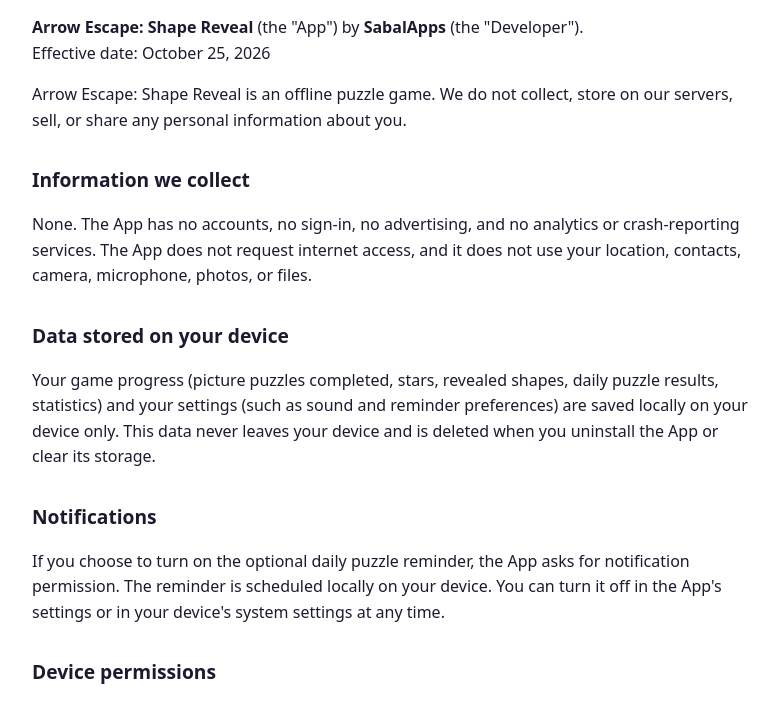
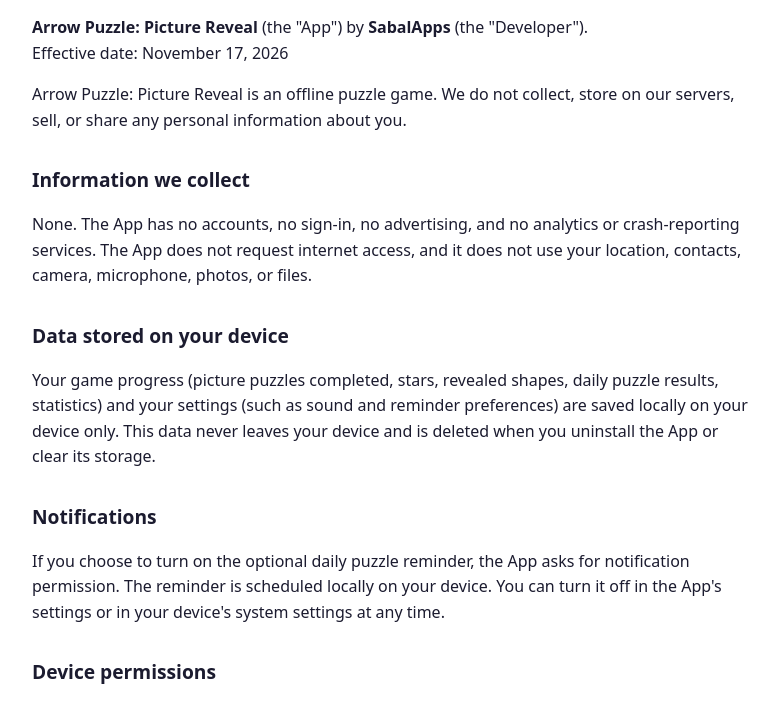
Before and after one commit to sabalsss/ArrowEscape-PrivacyPolicy, a plain HTML site: page index.html in a window 1280 px wide. Shown: the part 89-790 px from the top of the page, without its empty margins (248-1027 px from the left). Drawn offline with Linux system fonts and the light colour scheme.

Commit message:
Rename app to Arrow Puzzle: Picture Reveal
Co-Authored-By: Claude Opus 5.5 <noreply@anthropic.com>

```diff
--- a/index.html
+++ b/index.html
@@ -3,7 +3,7 @@
 <head>
 <meta charset="utf-8">
 <meta name="viewport" content="width=device-width, initial-scale=1">
-<title>Privacy Policy – Arrow Escape: Shape Reveal</title>
+<title>Privacy Policy – Arrow Puzzle: Picture Reveal</title>
 <style>
 body{font:16px/1.6 system-ui,-apple-system,Segoe UI,Roboto,sans-serif;max-width:720px;margin:0 auto;padding:24px 16px;color:#1b1b2f}
 h1{font-size:1.7rem}h2{font-size:1.2rem;margin-top:2rem}a{color:#2456d6}
@@ -11,9 +11,9 @@ h1{font-size:1.7rem}h2{font-size:1.2rem;margin-top:2rem}a{color:#2456d6}
 </head>
 <body>
 <h1>Privacy Policy</h1>
-<p><strong>Arrow Escape: Shape Reveal</strong> (the "App") by <strong>SabalApps</strong> (the "Developer").<br>Effective date: October 25, 2026</p>
+<p><strong>Arrow Puzzle: Picture Reveal</strong> (the "App") by <strong>SabalApps</strong> (the "Developer").<br>Effective date: November 17, 2026</p>
 
-<p>Arrow Escape: Shape Reveal is an offline puzzle game. We do not collect, store on our servers, sell, or share any personal information about you.</p>
+<p>Arrow Puzzle: Picture Reveal is an offline puzzle game. We do not collect, store on our servers, sell, or share any personal information about you.</p>
 
 <h2>Information we collect</h2>
 <p>None. The App has no accounts, no sign-in, no advertising, and no analytics or crash-reporting services. The App does not request internet access, and it does not use your location, contacts, camera, microphone, photos, or files.</p>
```
Also changed, not shown: 1 other file.
